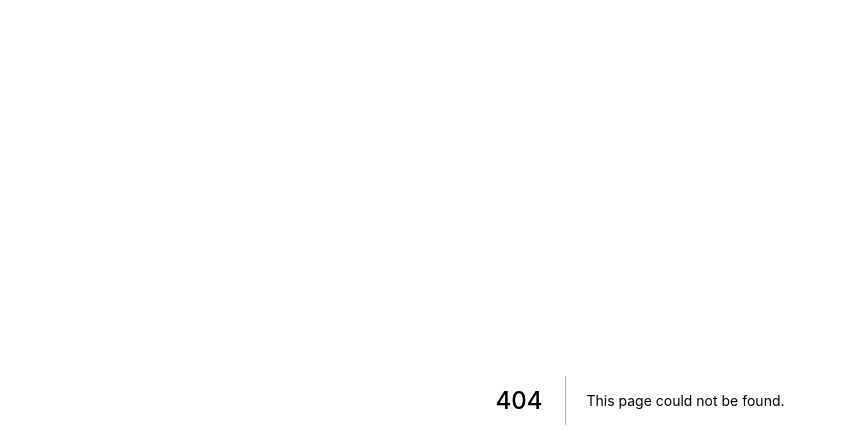
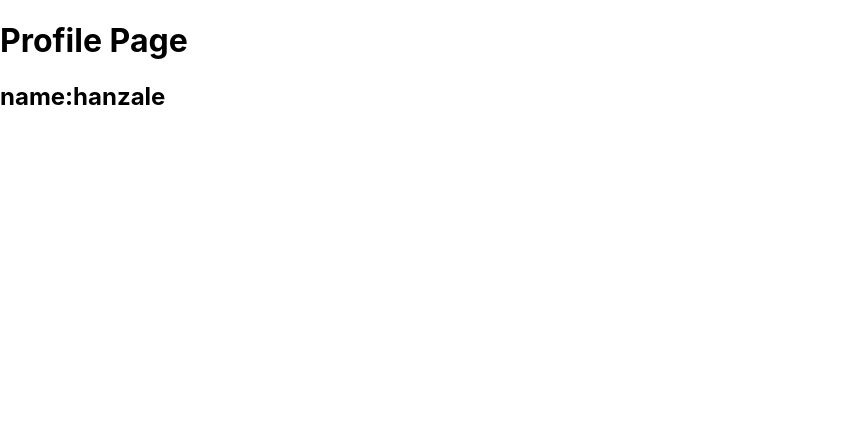
Before and after one commit to HanzaleLatifi/NextJs-prerendering, a Next.js app: page /profile in a window 1280 px wide. Before the commit this address had no page. Shown: the top 448 px of the page, without its empty margins (0-846 px from the left). Built offline with nearby package versions, Linux system fonts and the light colour scheme; data requests are answered from the project's data file.

Commit message:
client data fecthing

```diff
--- a/db.json
+++ b/db.json
@@ -66,5 +66,10 @@
 
         }
 
-    ]
+    ],
+    "profile":{
+        "id":1,
+        "name":"hanzale",
+        "family":"latifi"
+    }
 }
--- a/package.json
+++ b/package.json
@@ -7,14 +7,15 @@
     "build": "next build",
     "start": "next start",
     "lint": "next lint",
-    "serve":"json-server db.json --p 4000 --watch"
+    "serve": "json-server db.json --p 4000 --watch"
   },
   "dependencies": {
     "axios": "^0.27.2",
     "json-server": "^0.17.0",
     "next": "12.2.3",
     "react": "18.2.0",
-    "react-dom": "18.2.0"
+    "react-dom": "18.2.0",
+    "swr": "^1.3.0"
   },
   "devDependencies": {
     "eslint": "8.21.0",
--- /dev/null
+++ b/pages/profile.js
@@ -0,0 +1,22 @@
+import axios from "axios"
+import useSWR from 'swr'
+
+async function fetcher(url){
+    const {data}=await axios.get(url)
+    return data
+}
+
+function profile() {
+    const { data, error } = useSWR('getUser',()=> fetcher('http://localhost:4000/profile'))
+    if (error) return <div>failed to load</div>
+    if (!data) return <div>loading...</div>
+  return (
+    <div>
+        <h1>Profile Page</h1>
+        <h2>name:{data.name}</h2>
+
+    </div>
+  )
+}
+
+export default profile
```
Also changed, not shown: 1 other file (tests, documents, lock files or other folders).
